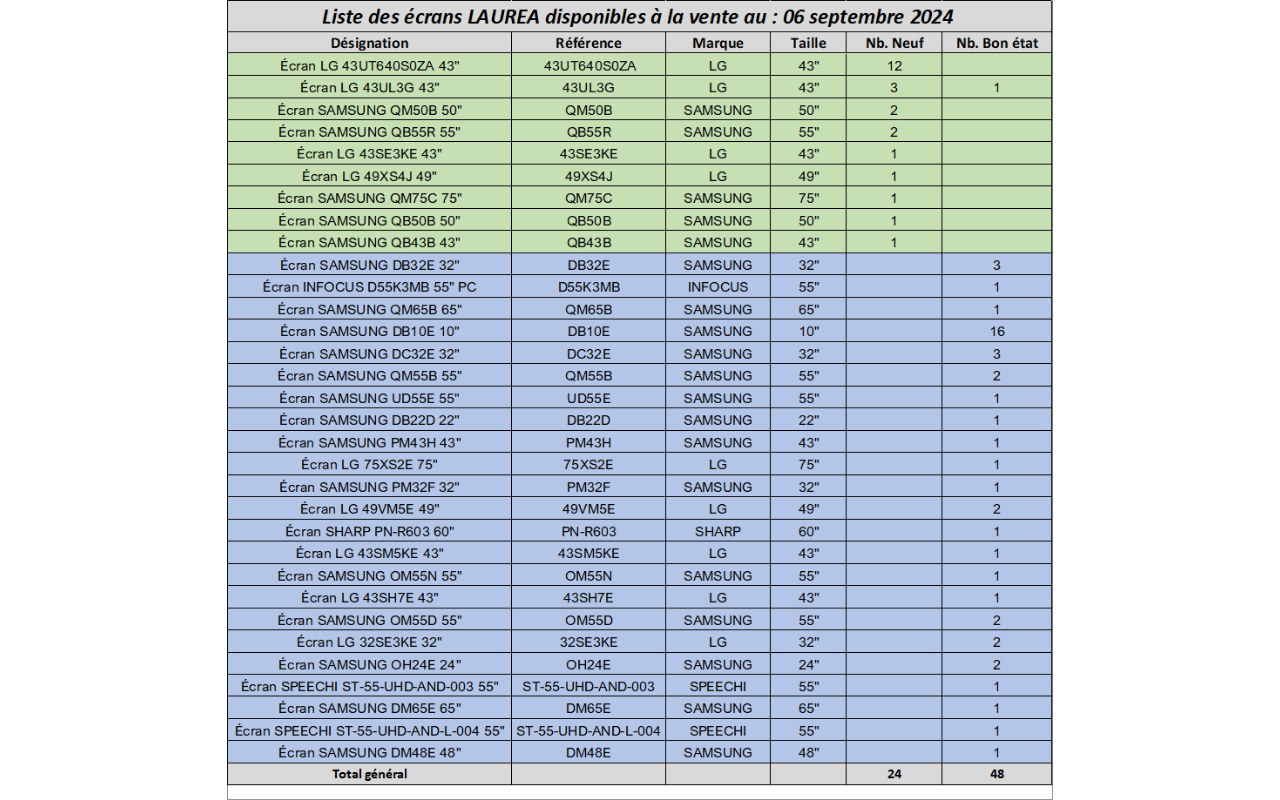
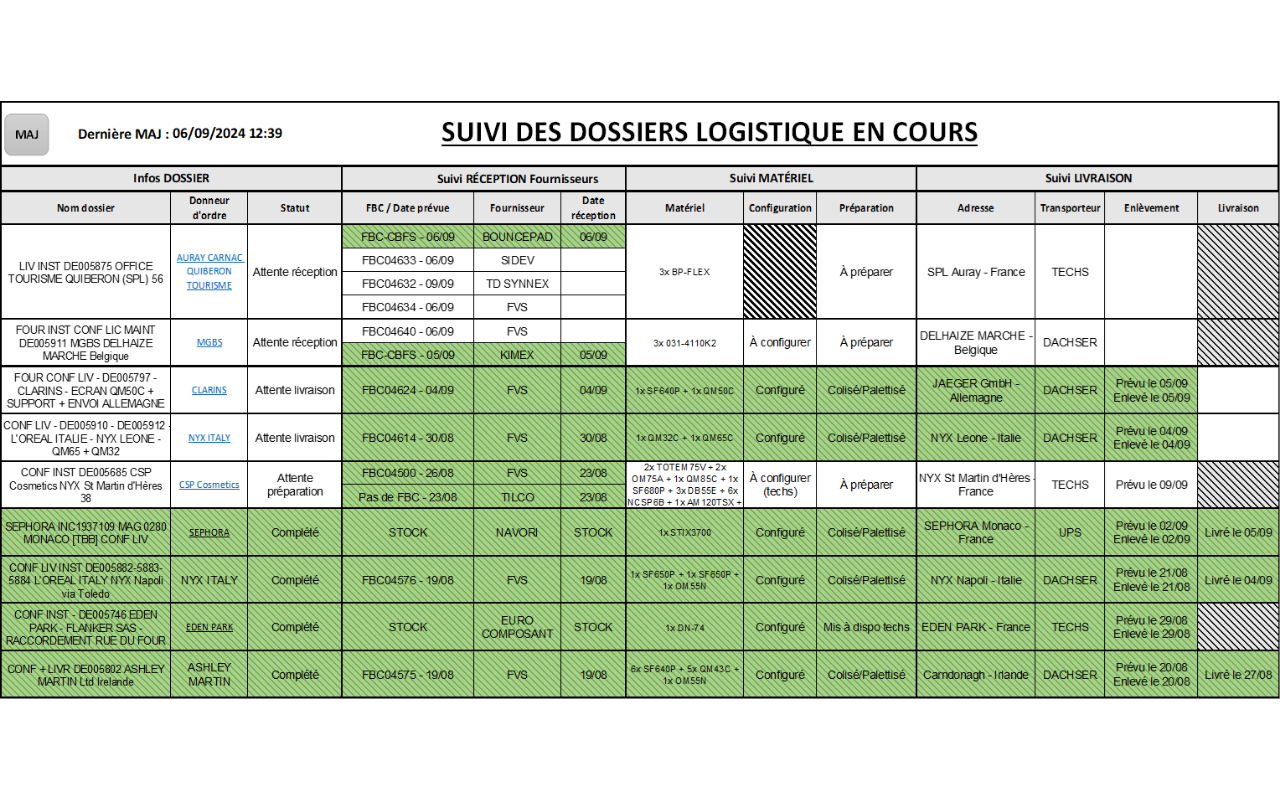
Before and after one commit to VictorLaurea/INFO-LOG, a plain HTML site: page index.html in a window 1280 px wide. Drawn offline with Linux system fonts and the light colour scheme.

Commit message:
MAJ Index ordre photos

```diff
--- a/index.html
+++ b/index.html
@@ -33,7 +33,7 @@
 </head>
 <body>
     <div class="image-container">
-        <img id="pngViewer" src="TCDStock.PNG" alt="PNG Viewer">
+        <img id="pngViewer" src="SuiviDossiers.PNG" alt="PNG Viewer">
     </div>
     <script>
         // Tableau des chemins des fichiers PNG à afficher
```
